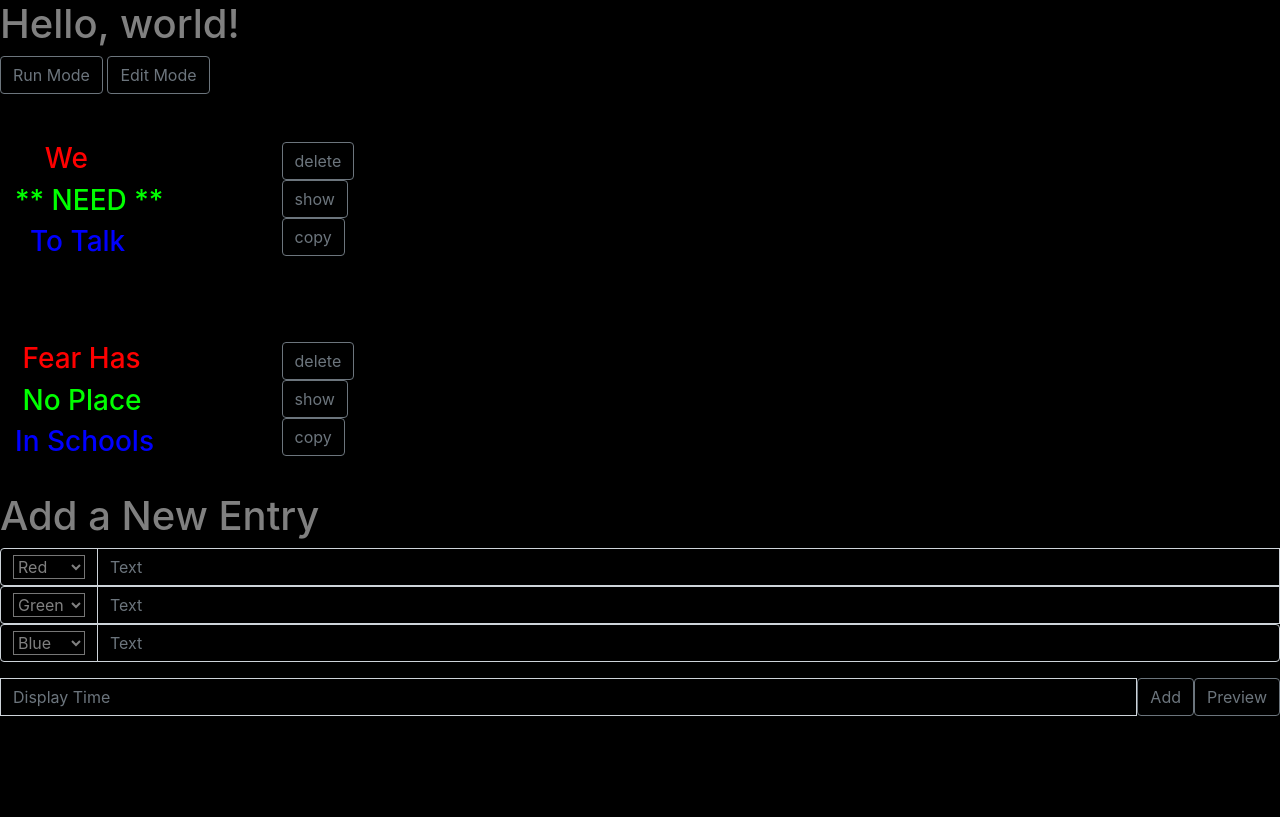
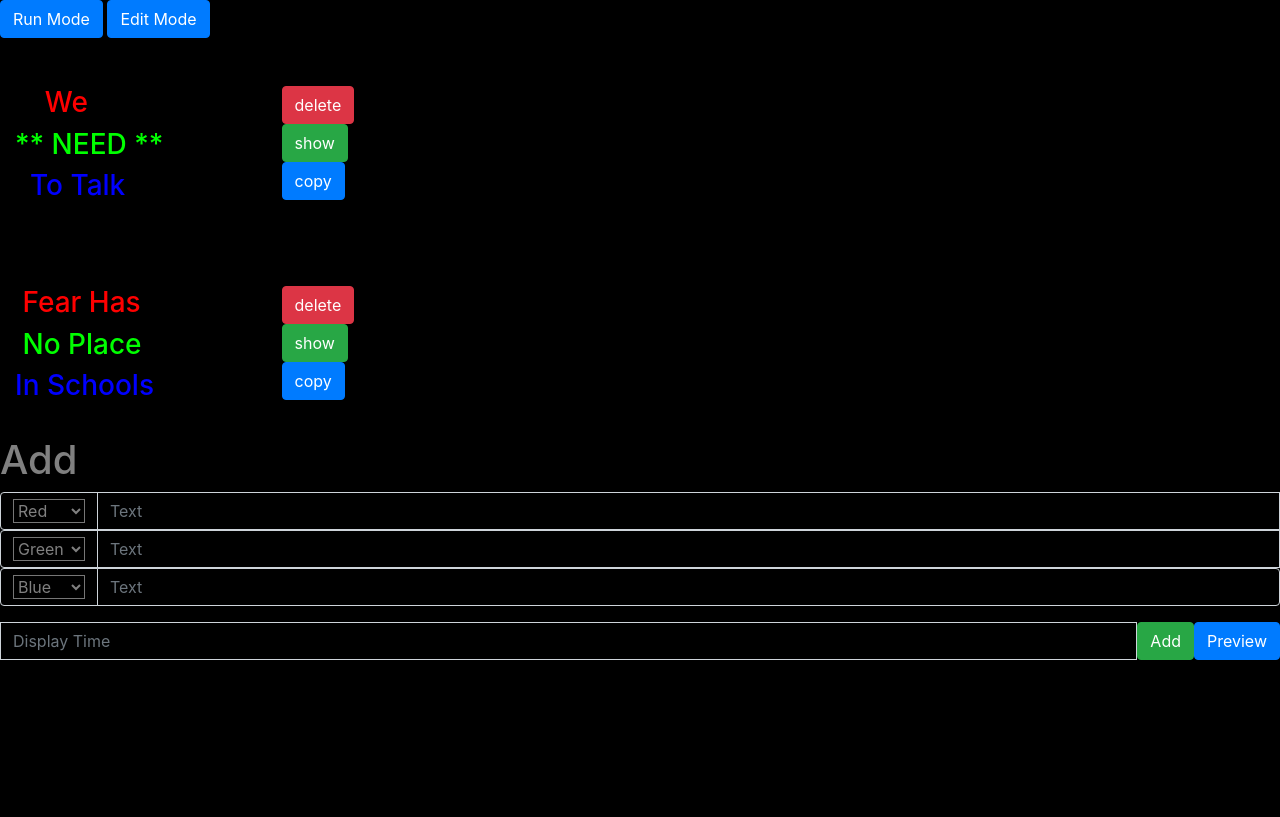
Before and after one commit to reztronics/protest-sign, a Flask app: page /view in a window 1280 px wide. Shown: the top 817 px of the page. Run offline with Flask 2, Linux system fonts and the light colour scheme; parts of the project's set-up code (start-up, migrations or seed data) failed here and were passed over; some libraries are stand-ins or nearby versions.

Commit message:
gui updates

```diff
--- a/defines.py
+++ b/defines.py
@@ -2,6 +2,6 @@
 
 display_mode = 'display'
 editor_mode = "editor"
-default_display_time = 1
+default_display_time = 3
 default_filename = "data.json"
 show = "show"
--- a/templates/view.html
+++ b/templates/view.html
@@ -5,7 +5,7 @@
     <meta http-equiv="X-UA-Compatible" content="IE=edge">
     <meta name="viewport" content="width=device-width, initial-scale=1">
     <!-- The above 3 meta tags *must* come first in the head; any other head content must come *after* these tags -->
-    <title>Bootstrap 101 Template</title>
+    <title>protest.digital</title>
 
     <!-- Bootstrap -->
     <link rel="stylesheet" href="{{url_for('static', filename='css/bootstrap.css') }}" >
@@ -50,7 +50,6 @@
     <![endif]-->
   </head>
   <body>
-    <h1>Hello, world!</h1>
 
     <!-- jQuery (necessary for Bootstrap's JavaScript plugins) -->
 <script type=text/javascript src="{{url_for('static', filename='jquery.js') }}"></script>
@@ -206,7 +205,7 @@ $(document).ready(function(){
             $("#entries").append(container);
             //left.append("<h2><span class='badge'>"+ index + "</span></h2>");
             /******** Delete Button **************/
-            var delete_button = $('<input type="button" value="delete"/>').data("index", index).addClass("btn btn-outline-secondary");
+            var delete_button = $('<input type="button" value="delete"/>').data("index", index).addClass("btn btn-danger");
             delete_button.on("click", function(){
                var delete_payload = {"action": "delete",
                                      "index": index};
@@ -228,7 +227,7 @@ $(document).ready(function(){
             right.append($("<br />"));
 
             /******** Show Button **************/
-            var show_button = $('<input type="button" value="show"/>').data("index", index).addClass("btn btn-outline-secondary");
+            var show_button = $('<input type="button" value="show"/>').data("index", index).addClass("btn btn-success");
             show_button.on("click", function(){
 
                 $.ajax({
@@ -248,7 +247,7 @@ $(document).ready(function(){
             right.append(show_button);
             right.append($("<br />"));
             /******** Copy Button **************/
-            var edit_button = $('<input type="button" value="copy"/>').data("index", index).addClass("btn btn-outline-secondary");
+            var edit_button = $('<input type="button" value="copy"/>').data("index", index).addClass("btn btn-primary");
 
             edit_button.on("click", function(){
                 var line1 = $("#line1-"+index).text();
@@ -295,15 +294,16 @@ $(document).ready(function(){
 
 });
 </script>
-<button id="run-mode" class="btn btn-outline-secondary" type="button">Run Mode</button>
-<button id="edit-mode" class="btn btn-outline-secondary" type="button">Edit Mode</button>
+<button id="run-mode" class="btn btn-primary" type="button">Run Mode</button>
+<button id="edit-mode" class="btn btn-primary" type="button">Edit Mode</button>
 <br />
 <br />
 <br />
 <div id="entries" data-spy="scroll" class="smooth-scroll">
 </div>
-<h1>Add a New Entry</h1>
+
 <div id="updates">
+<h1>Add</h1>
 <div class="input-group mb-3">
   <div class="input-group-prepend">
     <span class="input-group-text" id="basic-addon1">
@@ -352,8 +352,8 @@ $(document).ready(function(){
 </div>
   <input id="display-time" type="text" class="form-control text-entry" placeholder="Display Time" aria-label="Username" aria-describedby="basic-addon1" >
 
-<button id="add-entry" class="btn btn-outline-secondary" type="button">Add</button>
-<button id="preview-entry" class="btn btn-outline-secondary" type="button">Preview</button>
+<button id="add-entry" class="btn btn-success" type="button">Add</button>
+<button id="preview-entry" class="btn btn-primary" type="button">Preview</button>
 </div>
   </body>
 </html>
```
Also changed, not shown: data.json (+1 -1 lines).
